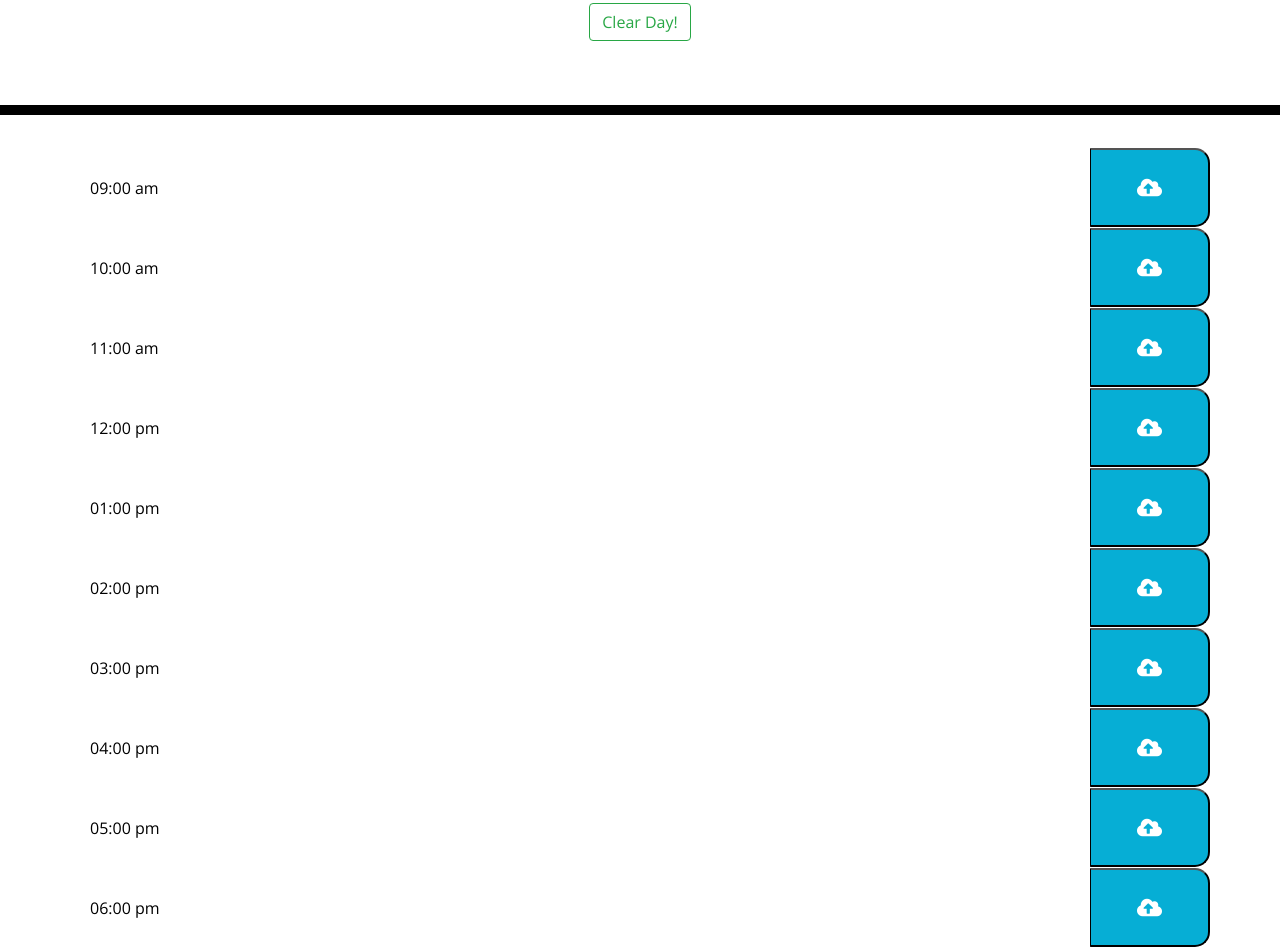
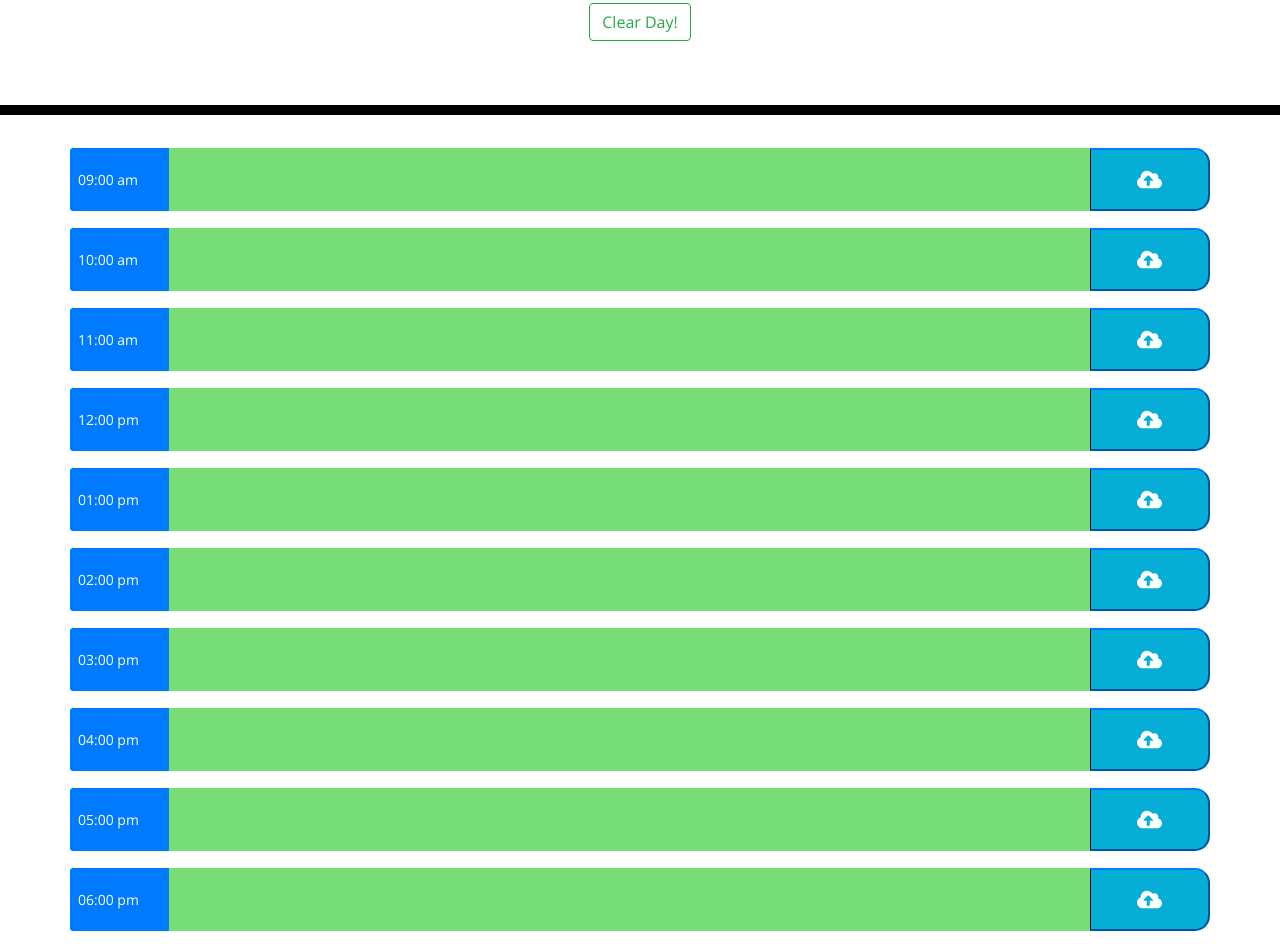
Before and after one commit to AllanaLeerskov/work-planner, a plain HTML site: page index.html in a window 1280 px wide. Shown: the part 227-1174 px from the top of the page. Drawn offline with nearby package versions, Linux system fonts and the light colour scheme.

Commit message:
finalized styles through bs and cleaned up js

```diff
--- a/assets/css/style.css
+++ b/assets/css/style.css
@@ -78,6 +78,7 @@ textarea{
 
 .input-group-text {
   border: none;
+  color: #06AED5;
 }
 
 .form-control {
--- a/assets/js/script.js
+++ b/assets/js/script.js
@@ -60,8 +60,6 @@ function initPage() {
   var init6 = JSON.parse(localStorage.getItem("06:00 pm"))
   sixPm.val(init6);
 
-  var init7 = JSON.parse(localStorage.getItem("07:00 pm"))
-  sevenPm.val(init7);
 }
 
 function background () {
@@ -89,9 +87,9 @@ $(document).ready(function(){
   // local storage when btn clicked
   $(".saveBtn").on("click", function(){
     userInput = $(this).siblings(".form-control").val().trim();
-    console.log(userInput);
+    // console.log(userInput);
     hourSpan = $(this).siblings(".input-group-prepend").text().trim();
-    console.log(hourSpan);
+    // console.log(hourSpan);
     localStorage.setItem(hourSpan, JSON.stringify(userInput));
 
   })
--- a/index.html
+++ b/index.html
@@ -12,113 +12,113 @@
   </head>
 
   <body>
-    <header class="jumbotron">
+    <header class="jumbotron text-center">
       <h1 class="display-3">Work Day Scheduler</h1>
       <p class="lead">A simple calendar app for scheduling your work day</p>
       <p id="currentDay" class="lead"></p>
       <button type="button" class="btn btn-outline-success" id="clearDay">Clear Day!</button>
     </header>
-    <div class="container">
+    <div class="container text-left">
       <!-- Timeblocks go here -->
 
       <div class="row">
-        <div class="input-group">
+        <div class="input-group input-group-sm mb-3 ">
           <div class="input-group-prepend">
-            <span class="input-group-text hour">09:00 am </span>
+            <span class="input-group-text hour bg-primary text-white">09:00 am </span>
           </div>
           <textarea class="form-control" aria-label="With textarea" id="9am"></textarea>
-          <button type="button" class="saveBtn"><i class="fas fa-cloud-upload-alt"></i></button>
+          <button type="button" class="saveBtn btn-primary"><i class="fas fa-cloud-upload-alt"></i></button>
         </div>
       </div>
 
       <div class="row">
-        <div class="input-group">
+        <div class="input-group input-group-sm mb-3">
           <div class="input-group-prepend">
-            <span class="input-group-text hour">10:00 am </span>
+            <span class="input-group-text hour bg-primary text-white">10:00 am </span>
           </div>
           <textarea class="form-control" aria-label="With textarea" id="10am"></textarea>
-          <button type="button" class="saveBtn"><i class="fas fa-cloud-upload-alt"></i></button>
+          <button type="button" class="saveBtn btn-primary"><i class="fas fa-cloud-upload-alt"></i></button>
         </div>
       </div>
 
       <div class="row">
-        <div class="input-group">
+        <div class="input-group input-group-sm mb-3">
           <div class="input-group-prepend">
-            <span class="input-group-text hour">11:00 am </span>
+            <span class="input-group-text hour bg-primary text-white">11:00 am </span>
           </div>
           <textarea class="form-control" aria-label="With textarea" id="11am"></textarea>
-          <button type="button" class="saveBtn"><i class="fas fa-cloud-upload-alt"></i></button>
+          <button type="button" class="saveBtn btn-primary"><i class="fas fa-cloud-upload-alt"></i></button>
         </div>
       </div>
 
       <div class="row">
-        <div class="input-group">
+        <div class="input-group input-group-sm mb-3">
           <div class="input-group-prepend">
-            <span class="input-group-text hour">12:00 pm </span>
+            <span class="input-group-text hour bg-primary text-white">12:00 pm </span>
           </div>
           <textarea class="form-control" aria-label="With textarea" id="12pm"></textarea>
-          <button type="button" class="saveBtn"><i class="fas fa-cloud-upload-alt"></i></button>
+          <button type="button" class="saveBtn btn-primary"><i class="fas fa-cloud-upload-alt"></i></button>
         </div>
       </div>
 
       <div class="row">
-        <div class="input-group">
+        <div class="input-group input-group-sm mb-3">
           <div class="input-group-prepend">
-            <span class="input-group-text hour">01:00 pm </span>
+            <span class="input-group-text hour bg-primary text-white">01:00 pm </span>
           </div>
           <!--id military time start-->
           <textarea class="form-control" aria-label="With textarea" id="13pm"></textarea>
-          <button type="button" class="saveBtn"><i class="fas fa-cloud-upload-alt"></i></button>
+          <button type="button" class="saveBtn btn-primary"><i class="fas fa-cloud-upload-alt"></i></button>
         </div>
       </div>
 
       <div class="row">
-        <div class="input-group">
+        <div class="input-group input-group-sm mb-3">
           <div class="input-group-prepend">
-            <span class="input-group-text hour">02:00 pm </span>
+            <span class="input-group-text hour bg-primary text-white">02:00 pm </span>
           </div>
           <textarea class="form-control" aria-label="With textarea" id="14pm"></textarea>
-          <button type="button" class="saveBtn"><i class="fas fa-cloud-upload-alt"></i></button>
+          <button type="button" class="saveBtn btn-primary"><i class="fas fa-cloud-upload-alt"></i></button>
         </div>
       </div>
 
       <div class="row">
-        <div class="input-group">
+        <div class="input-group input-group-sm mb-3">
           <div class="input-group-prepend">
-            <span class="input-group-text hour">03:00 pm </span>
+            <span class="input-group-text hour bg-primary text-white">03:00 pm </span>
           </div>
           <textarea class="form-control" aria-label="With textarea" id="15pm"></textarea>
-          <button type="button" class="saveBtn"><i class="fas fa-cloud-upload-alt"></i></button>
+          <button type="button" class="saveBtn btn-primary"><i class="fas fa-cloud-upload-alt"></i></button>
         </div>
       </div>
 
       <div class="row">
-        <div class="input-group">
+        <div class="input-group input-group-sm mb-3">
           <div class="input-group-prepend">
-            <span class="input-group-text hour">04:00 pm </span>
+            <span class="input-group-text hour bg-primary text-white">04:00 pm </span>
           </div>
           <textarea class="form-control" aria-label="With textarea" id="16pm"></textarea>
-          <button type="button" class="saveBtn"><i class="fas fa-cloud-upload-alt"></i></button>
+          <button type="button" class="saveBtn btn-primary"><i class="fas fa-cloud-upload-alt"></i></button>
         </div>
       </div>
 
       <div class="row">
-        <div class="input-group">
+        <div class="input-group input-group-sm mb-3">
           <div class="input-group-prepend">
-            <span class="input-group-text hour">05:00 pm </span>
+            <span class="input-group-text hour bg-primary text-white">05:00 pm </span>
           </div>
           <textarea class="form-control" aria-label="With textarea" id="17pm"></textarea>
-          <button type="button" class="saveBtn"><i class="fas fa-cloud-upload-alt"></i></button>
+          <button type="button" class="saveBtn btn-primary"><i class="fas fa-cloud-upload-alt"></i></button>
         </div>
       </div>
 
       <div class="row">
-        <div class="input-group">
+        <div class="input-group input-group-sm mb-3">
           <div class="input-group-prepend">
-            <span class="input-group-text hour">06:00 pm </span>
+            <span class="input-group-text hour bg-primary text-white">06:00 pm </span>
           </div>
           <textarea class="form-control" aria-label="With textarea" id="18pm"></textarea>
-          <button type="button" class="saveBtn"><i class="fas fa-cloud-upload-alt"></i></button>
+          <button type="button" class="saveBtn btn-primary"><i class="fas fa-cloud-upload-alt"></i></button>
         </div>
       </div>
 
```
